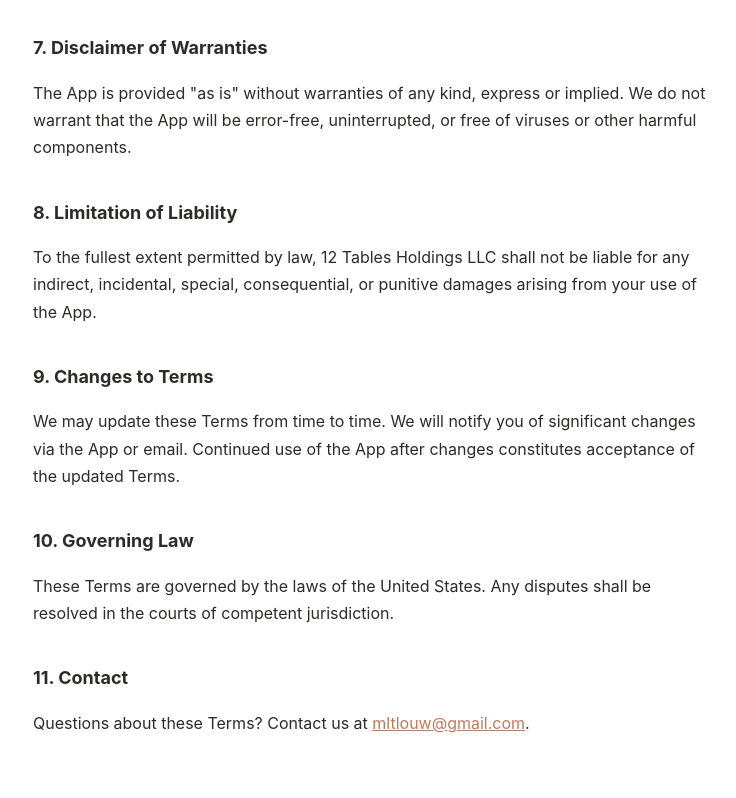
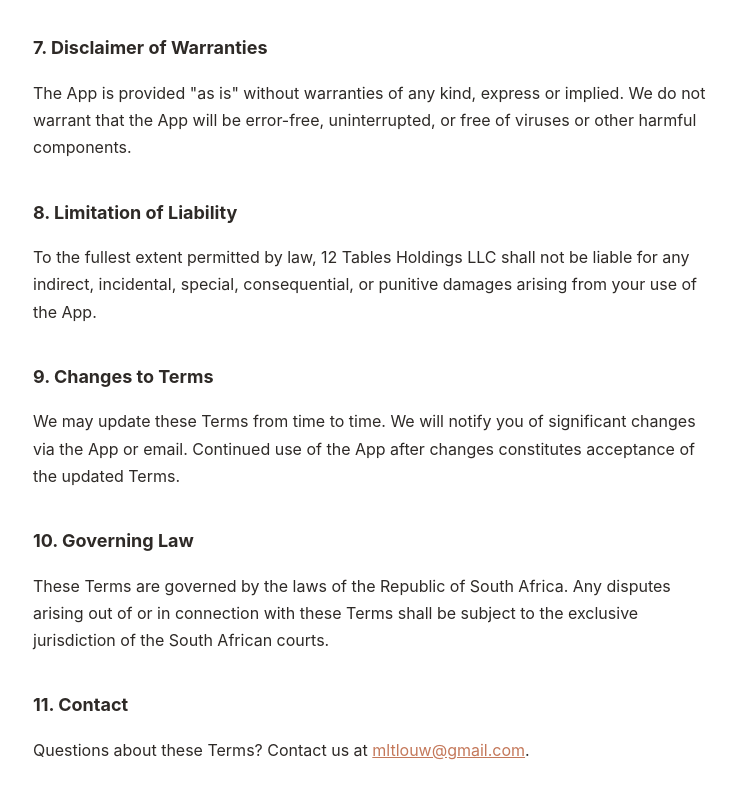
Before and after one commit to mltlouw-creator/apprl-legal, a plain HTML site: page terms.html in a window 1280 px wide. Shown: the part 1414-2212 px from the top of the page, without its empty margins (267-1003 px from the left). Drawn offline with Linux system fonts and the light colour scheme.

Commit message:
Update governing law to South African jurisdiction

```diff
--- a/terms.html
+++ b/terms.html
@@ -48,7 +48,7 @@
   <p>We may update these Terms from time to time. We will notify you of significant changes via the App or email. Continued use of the App after changes constitutes acceptance of the updated Terms.</p>
 
   <h2>10. Governing Law</h2>
-  <p>These Terms are governed by the laws of the United States. Any disputes shall be resolved in the courts of competent jurisdiction.</p>
+  <p>These Terms are governed by the laws of the Republic of South Africa. Any disputes arising out of or in connection with these Terms shall be subject to the exclusive jurisdiction of the South African courts.</p>
 
   <h2>11. Contact</h2>
   <p>Questions about these Terms? Contact us at <a href="mailto:mltlouw@gmail.com">mltlouw@gmail.com</a>.</p>
```
